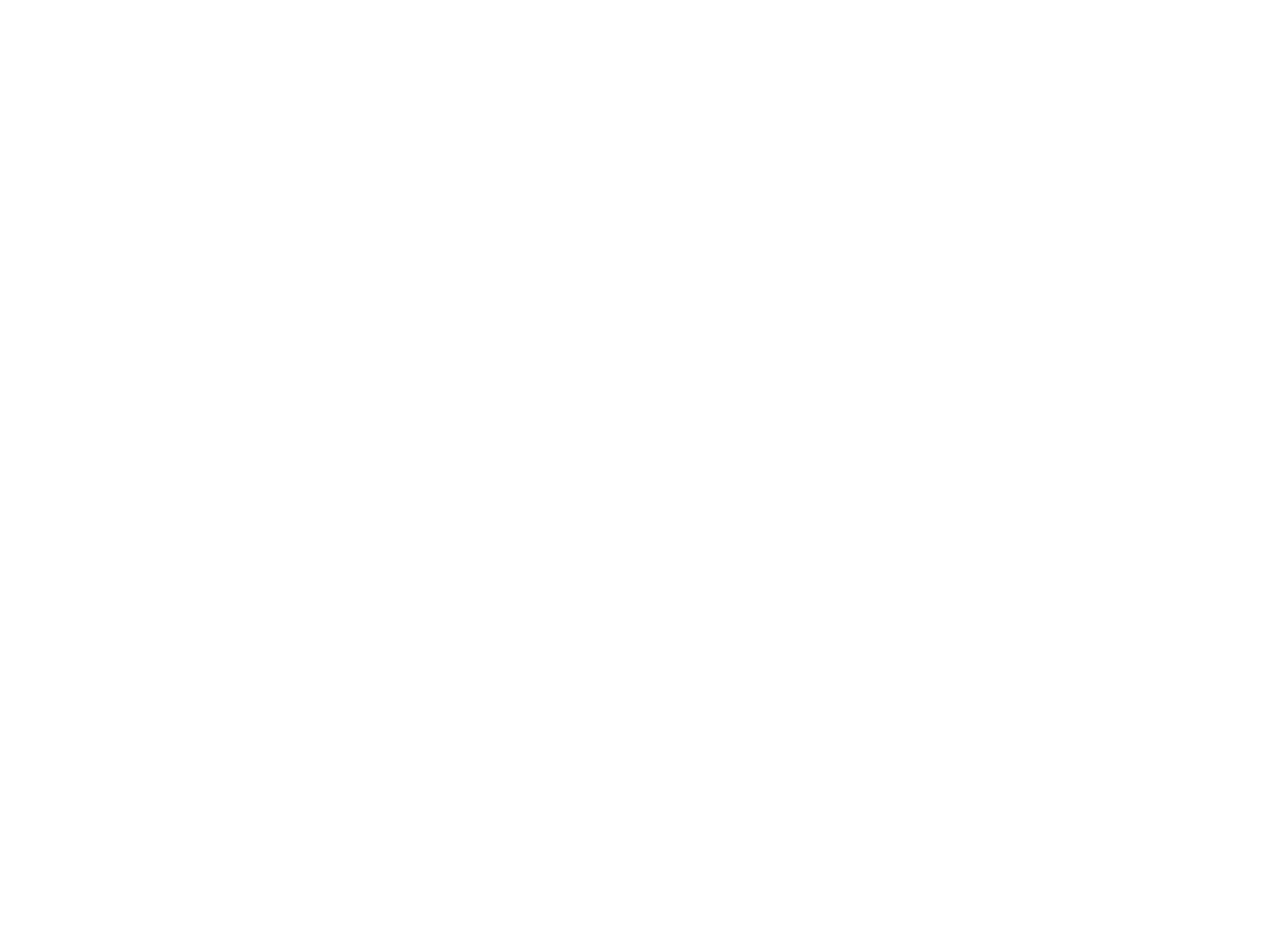
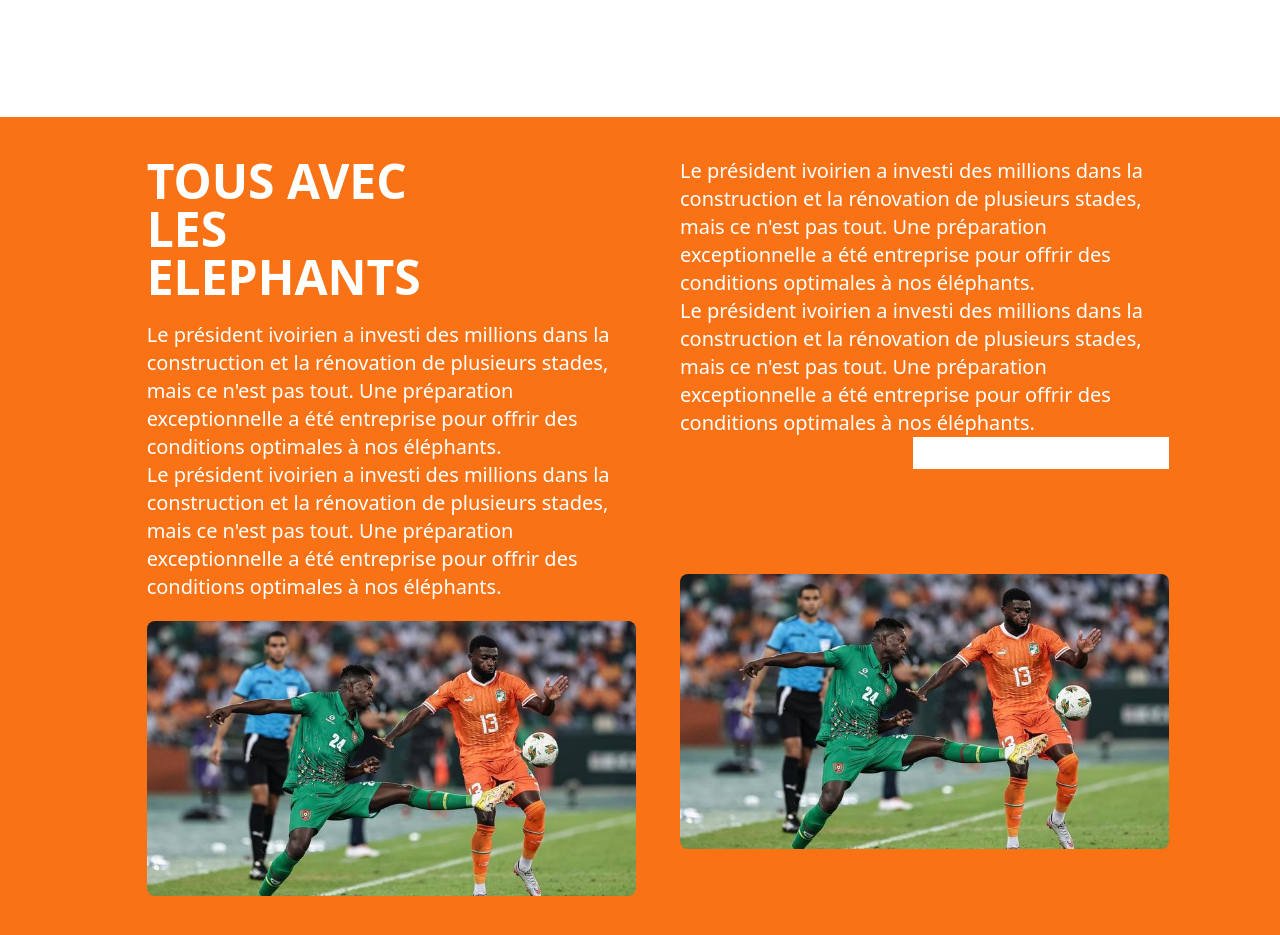
Before and after one commit to loulou-gif/template1, a React (Create React App) app: page / in a window 1280 px wide. Shown: the part 3460-4395 px from the top of the page. Before the commit the page ends 3433 px from the top, so only its background shows below. Built offline with nearby package versions, Linux system fonts and the light colour scheme.

Commit message:
Sections4

```diff
--- /dev/null
+++ b/src/components/Section4.js
@@ -0,0 +1,25 @@
+import can1 from "../assets/img/can1.jpg"
+import "../assets/css/Styles.css"
+const Section4 =() => {
+    return(
+        <section className="section3 h-full pb-10 w-full flex justify-center bg-orange-500 mt-36">
+            <div className="w-5/12  mt-5 ">
+                <h2 className="mt-5 text-white  w-6/12 ml-10 text-5xl font-semibold" >TOUS AVEC LES ELEPHANTS</h2>
+                <p className="mt-5 text-white  w-11/12 ml-10 text-xl ">Le président ivoirien a investi des millions dans la construction et la rénovation de plusieurs stades, mais ce n'est pas tout. Une préparation exceptionnelle a été entreprise pour offrir des conditions optimales à nos éléphants.<br/>
+                Le président ivoirien a investi des millions dans la construction et la rénovation de plusieurs stades, mais ce n'est pas tout. Une préparation exceptionnelle a été entreprise pour offrir des conditions optimales à nos éléphants.</p>
+                <img className="w-11/12 ml-10 h-4/12 mt-5 rounded-lg" alt="" src={can1} />
+            </div>
+            <div className="w-5/12  mt-5 ">
+                <p className="mt-5 text-white  w-11/12 ml-10 text-xl ">Le président ivoirien a investi des millions dans la construction et la rénovation de plusieurs stades, mais ce n'est pas tout. Une préparation exceptionnelle a été entreprise pour offrir des conditions optimales à nos éléphants.<br/>
+                Le président ivoirien a investi des millions dans la construction et la rénovation de plusieurs stades, mais ce n'est pas tout. Une préparation exceptionnelle a été entreprise pour offrir des conditions optimales à nos éléphants.</p>
+                <div className="w-11/12 ml-10 h-8 flex justify-end">
+                    <div className="w-64 bg-white h-8 "></div>
+                </div>
+                <img className="pictures w-11/12 ml-10 h-4/12 rounded-lg" alt="" src={can1} />
+            </div>
+
+        </section>
+    )
+}
+
+export default Section4
--- a/src/pages/Home.js
+++ b/src/pages/Home.js
@@ -1,6 +1,7 @@
 import Section1 from '../components/Section1';
 import Header from '../components/Header';
 import Section2 from '../components/Section2';
+import Section4 from '../components/Section4';
 
 const Home = () => {
     return(
@@ -8,6 +9,7 @@
             <Header/>
             <Section1/>
             <Section2/>
+            <Section4/>
         </div>
     )
 }
```
